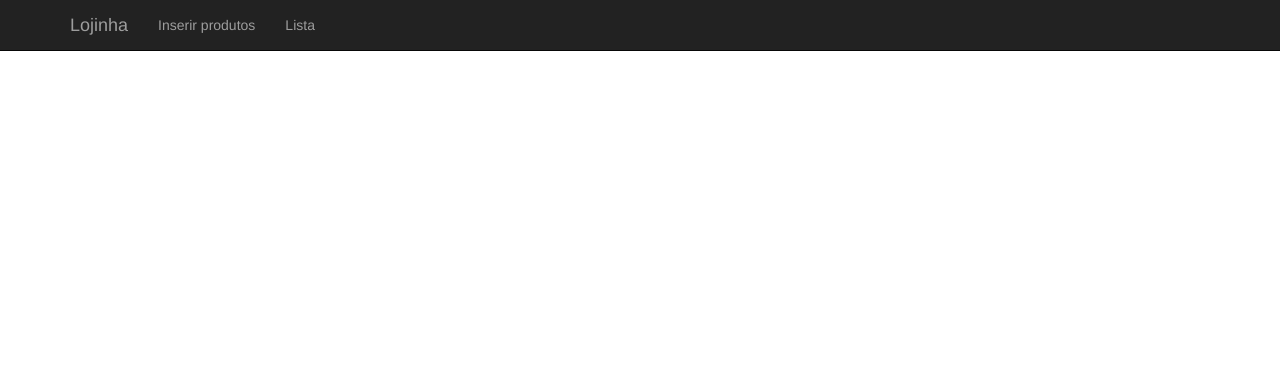
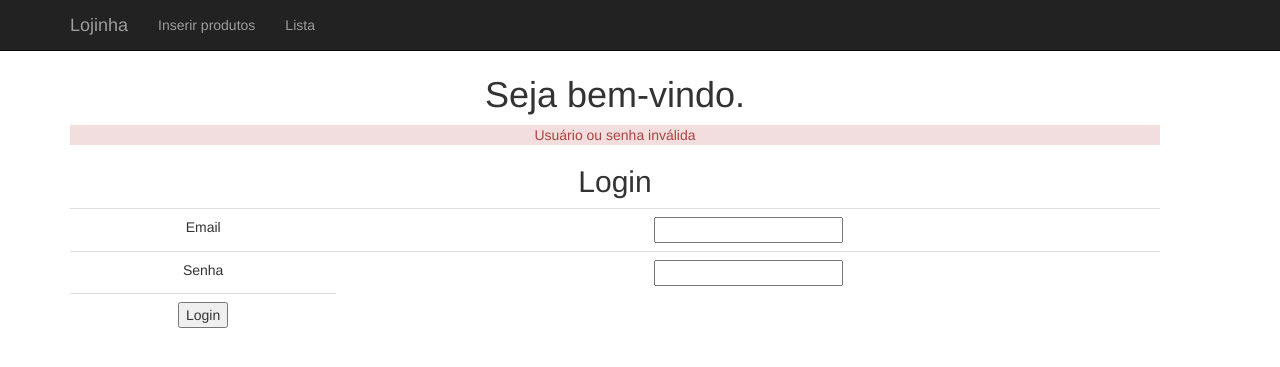
Before and after one commit to Andrey-Scartazzini/curso_1, a PHP site: page /index.php?login=0 in a window 1280 px wide. Shown: the top 367 px of the page. Run offline with PHP 8.4, Linux system fonts and the light colour scheme.

Commit message:
Login
Login completo até o video 4

```diff
--- a/alterar_produto.php
+++ b/alterar_produto.php
@@ -1,7 +1,8 @@
 <?php include("cima.php")?>
-<?php include("conexao.php")?>
+<?php include("conecta.php")?>
 <?php include("banco_categoria.php"); $categorias = listaCategorias($conexao);?>
 <?php include("banco_produtos.php")?>
+<?php include("logica_usuario.php"); verificaUsuario();?>
 <?php
     $id = $_POST["id"];
     $produto = BuscaProduto($conexao, $id);
--- a/alterar_produto_1.php
+++ b/alterar_produto_1.php
@@ -1,6 +1,7 @@
 <?php include('cima.php')?>
 <?php include('conecta.php')?>
 <?php include('banco_produtos.php')?>
+<?php include("logica_usuario.php"); verificaUsuario();?>
 		<?php
 		$id = $_POST["id"];
 		$preco = $_POST["preco"];
--- a/cadastrar_produto.php
+++ b/cadastrar_produto.php
@@ -1,5 +1,6 @@
+<?php include("logica_usuario.php"); verificaUsuario();?>
 <?php include("cima.php")?>
-<?php include("conexao.php")?>
+<?php include("conecta.php")?>
 <?php
     include("banco_categoria.php");
 	$categorias = listaCategorias($conexao);
--- a/cadastrar_produto_1.php
+++ b/cadastrar_produto_1.php
@@ -1,3 +1,4 @@
+<?php include("logica_usuario.php"); verificaUsuario();?>
 <?php include('cima.php')?>
 <?php include('conecta.php')?>
 <?php include('banco_produtos.php')?>
--- a/cima.php
+++ b/cima.php
@@ -1,3 +1,4 @@
+<!DOCTYPE html>
 <html>
 <head>
 	<meta charset='utf-8'>
@@ -18,6 +19,6 @@
 				</ul>
 			</div>
 		</div>
-	</div>
+    </div>
     <div class="container">
         <div class="principal">
--- a/conexao.php
+++ /dev/null
@@ -1,2 +0,0 @@
-<?php
-	$conexao = mysqli_connect("localhost","root","vertrigo","curso_1");
--- a/deletar.php
+++ b/deletar.php
@@ -1,3 +1,4 @@
+<?php include("logica_usuario.php"); verificaUsuario();?>
 <?php
 	include('cima.php');
 	include('conecta.php');
--- a/index.php
+++ b/index.php
@@ -1,4 +1,41 @@
 <?php include('cima.php')?>
-
+<?php include('logica_usuario.php')?>
+<h1>Seja bem-vindo.</h1>
+<?php
+if (isset($_GET["logout"]) && $_GET["logout"] == true){
+    echo "<p class='alert-success'>Deslogado com sucesso.</p>";
+};
+if (isset($_GET["falhadeseguranca"]) && $_GET["falhadeseguranca"] == true){
+    echo "<p class='alert-success'>Loge antes de acessar outras paginas.</p>";
+};
+if (isset($_GET["login"]) && $_GET["login"] == true){
+    echo "<p class='alert-success'>Logado com sucesso</p>";
+};
+if (isset($_GET["login"]) && $_GET["login"] == false){
+    echo "<p class='alert-danger'>Usuário ou senha inválida</p>";
+};
+if (usuarioestalogado()){
+    echo "<p class='alert-success'>Voce esta logado. <a href='logout.php'>Deslogar</a></p>";
+}
+else {
+    echo '
+    <h2>Login</h2>
+    <form action="login.php" method="post">
+        <table class="table">
+            <tr>
+                <td>Email</td>
+                <td><input calss="form-control" type="email" name="email"></td>
+            </tr>
+            <tr>
+                <td>Senha</td>
+                <td><input calss="form-control" type="password" name="senha"></td>
+            </tr>
+            <tr>
+                <td><button class="bnt bnt-primary">Login</button></td>
+            </tr>
+        </table>
+    </form>';
+};
+?>
 	</body>
 </html>
--- a/lista.php
+++ b/lista.php
@@ -1,6 +1,6 @@
 <?php
 	include('cima.php');
-	include('conexao.php');
+	include('conecta.php');
 	include('banco_produtos.php');
 ?>
 <?php
--- /dev/null
+++ b/logica_usuario.php
@@ -0,0 +1,21 @@
+<?php
+SESSION_START();
+function usuarioestalogado(){
+    return isset($_SESSION["usuario_logado"]);
+};
+function verificaUsuario(){
+    if(!usuarioestalogado()){
+        header("Location: index.php?falhadeseguranca=true");
+        die();
+    };
+};
+function usuariologado(){
+    return $_SESSION["usuario_logado"];
+};
+function logausuario($email){
+    $_SESSION["usuario_logado"] = $email;
+};
+
+function logout(){
+    session_destroy();
+};
--- /dev/null
+++ b/logout.php
@@ -0,0 +1,4 @@
+<?php include("logica_usuario.php");
+    logout();
+    header("Location: index.php?logout=true");
+    die();
```
Also changed, not shown: banco_usuario.php (added, +9 -0 lines), login.php (added, +15 -0 lines).
